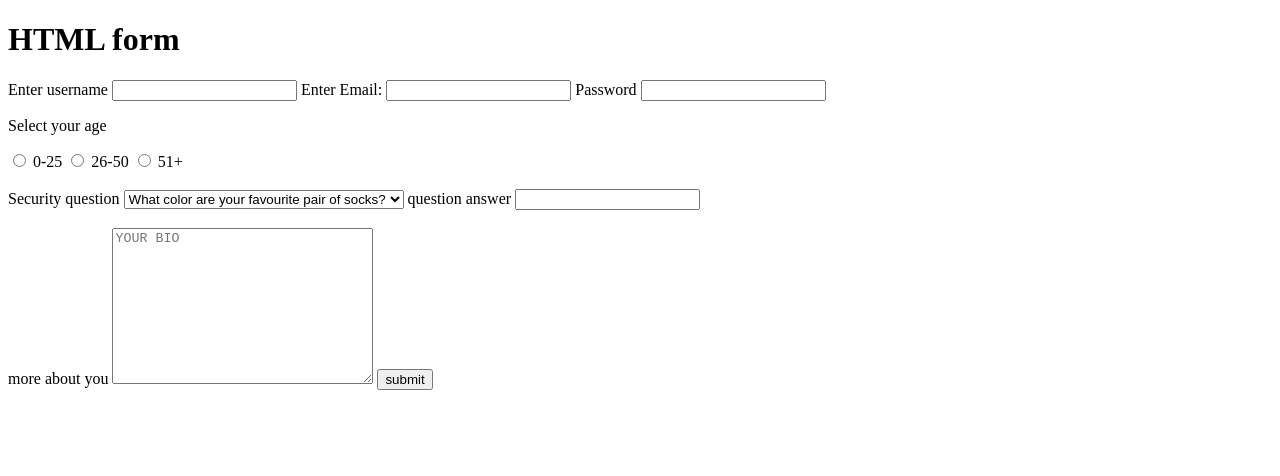
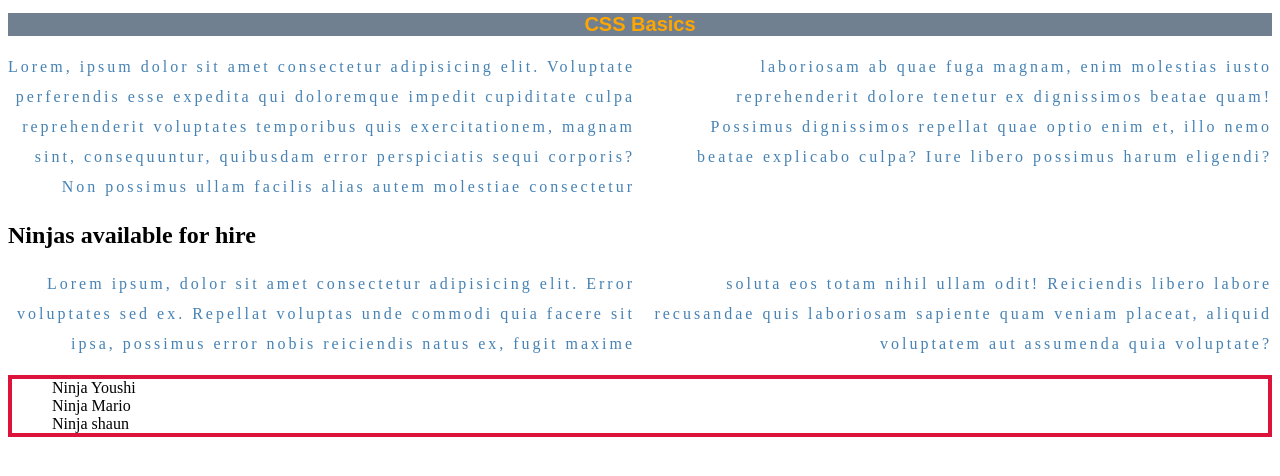
Before and after one commit to DevMoustafa97/new, a plain HTML site: page index.html in a window 1280 px wide. Drawn offline with Linux system fonts and the light colour scheme.

Commit message:
CSS added but need to be maintained

```diff
--- a/index.html
+++ b/index.html
@@ -1,42 +1,20 @@
 <!DOCTYPE html>
 <html>
     <head>
-        <title>Learning HTML</title>
+    <link rel="stylesheet" href="style.css">
+        <title> Css basics</title>
     </head>
     <body>
-        <h1>HTML form</h1>
-        <form>
-            <label for="username">Enter username</label>
-            <input type="text" id="username" name="username">
-            <label for="email">Enter Email:</label>
-            <input type="email" name="">
-            <label for="Password">Password</label>
-            <input type="password">
-            <p>Select your age</p>
-            <input type="radio" name="age" value="0-25" id="option-1">
-            <label for="option">0-25</label>
-            <input type="radio" name="age" value="26-50" id="option-2">
-            <label for="option">26-50</label>
-            <input type="radio" name="age" value="51+" id="option-">
-            <label for="option">51+</label>
-
-            <br><br>
-            <label for="question">Security question</label>
-            <select name="question" id="question">
-                <option value="1">What color are your favourite pair of socks?</option>
-                <option value="q2">if you could be a vegetable, what it be?</option>
-                <option value="q3">what is your best ever security question</option>
-            </select>
-            <label for="answer">question answer</label>
-            <input type="text" id="answer" name="answer">
-
-            <br><br>
-            <label for="bio">more about you</label>
-
-            <textarea name="bio" id="bio" cols="30" rows="10" placeholder="YOUR BIO"></textarea>
-
-            <input type="submit" value="submit">
-
-        </form>
+        <h1>CSS Basics</h1>
+        <p>Lorem, ipsum dolor sit amet consectetur adipisicing elit. Voluptate perferendis esse expedita qui doloremque impedit cupiditate culpa reprehenderit voluptates temporibus quis exercitationem, magnam sint, consequuntur, quibusdam error perspiciatis sequi corporis? Non possimus ullam facilis alias autem molestiae consectetur laboriosam ab quae fuga magnam, enim molestias iusto reprehenderit dolore tenetur ex dignissimos beatae quam! Possimus dignissimos repellat quae optio enim et, illo nemo beatae explicabo culpa? Iure libero possimus harum eligendi?</p>
+        <div>
+            <h2>Ninjas available for hire</h2>
+            <p>Lorem ipsum, dolor sit amet consectetur adipisicing elit. Error voluptates sed ex. Repellat voluptas unde commodi quia facere sit ipsa, possimus error nobis reiciendis natus ex, fugit maxime soluta eos totam nihil ullam odit! Reiciendis libero labore recusandae quis laboriosam sapiente quam veniam placeat, aliquid voluptatem aut assumenda quia voluptate?</p>
+            <ul>
+                <li>Ninja Youshi</li>
+                <li>Ninja Mario</li>
+                <li>Ninja shaun</li>
+            </ul>
+        </div>
     </body>
 </html>
--- /dev/null
+++ b/style.css
@@ -0,0 +1,25 @@
+h1{
+    color:orange;
+    background-color:slategrey;
+    font-size: 20px;
+    font-family: Arial, Helvetica, sans-serif;
+    text-align: center;
+
+}
+p{
+    color:steelblue;
+    text-align: right;
+    line-height: 30px;
+    letter-spacing: 3px;
+    column-count: 2;
+    column-gap: 10px;
+}
+ul{
+    border-width: 4px;
+    border-style:solid;
+    border-color: crimson;
+}
+li{
+    list-style-type:none;
+    /* text-shadow: 1px 1px; */
+}
```
Also changed, not shown: about.html (added, +10 -0 lines).
